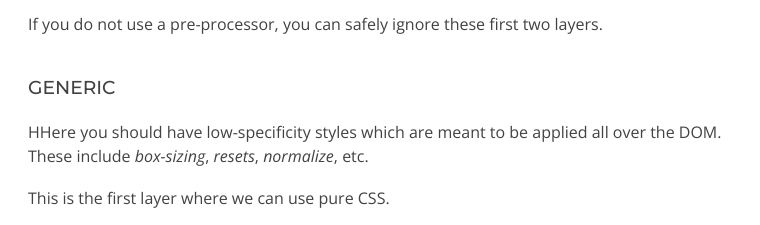
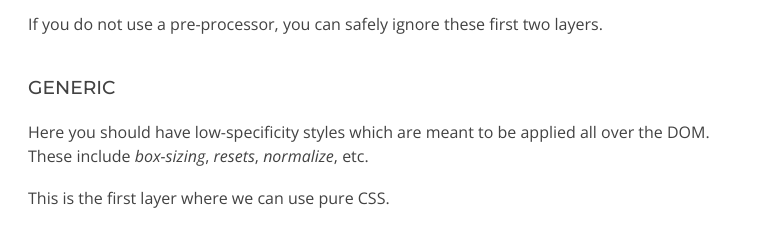
Before and after one commit to iagodahlem/iagodahlem.com, a Gatsby site: page /blog/2017-06-05-how-to-organize-your-styles-with-itcss in a window 1280 px wide. Shown: the part 2860-3085 px from the top of the page, 258-1018 px from the left. Built offline with nearby package versions, Linux system fonts and the light colour scheme; Gatsby itself is replaced by a stand-in of ours; some packages are replaced by stand-ins of ours.

Commit message:
Fix typo on ITCSS post

```diff
--- a/src/pages/blog/2017-06-05-how-to-organize-your-styles-with-itcss/index.md
+++ b/src/pages/blog/2017-06-05-how-to-organize-your-styles-with-itcss/index.md
@@ -57,7 +57,7 @@ If you do not use a pre-processor, you can safely ignore these first two layers.
 
 ### Generic
 
-HHere you should have low-specificity styles which are meant to be applied all over the DOM. These include _box-sizing_, _resets_, _normalize_, etc.
+Here you should have low-specificity styles which are meant to be applied all over the DOM. These include _box-sizing_, _resets_, _normalize_, etc.
 
 This is the first layer where we can use pure CSS.
 
```
